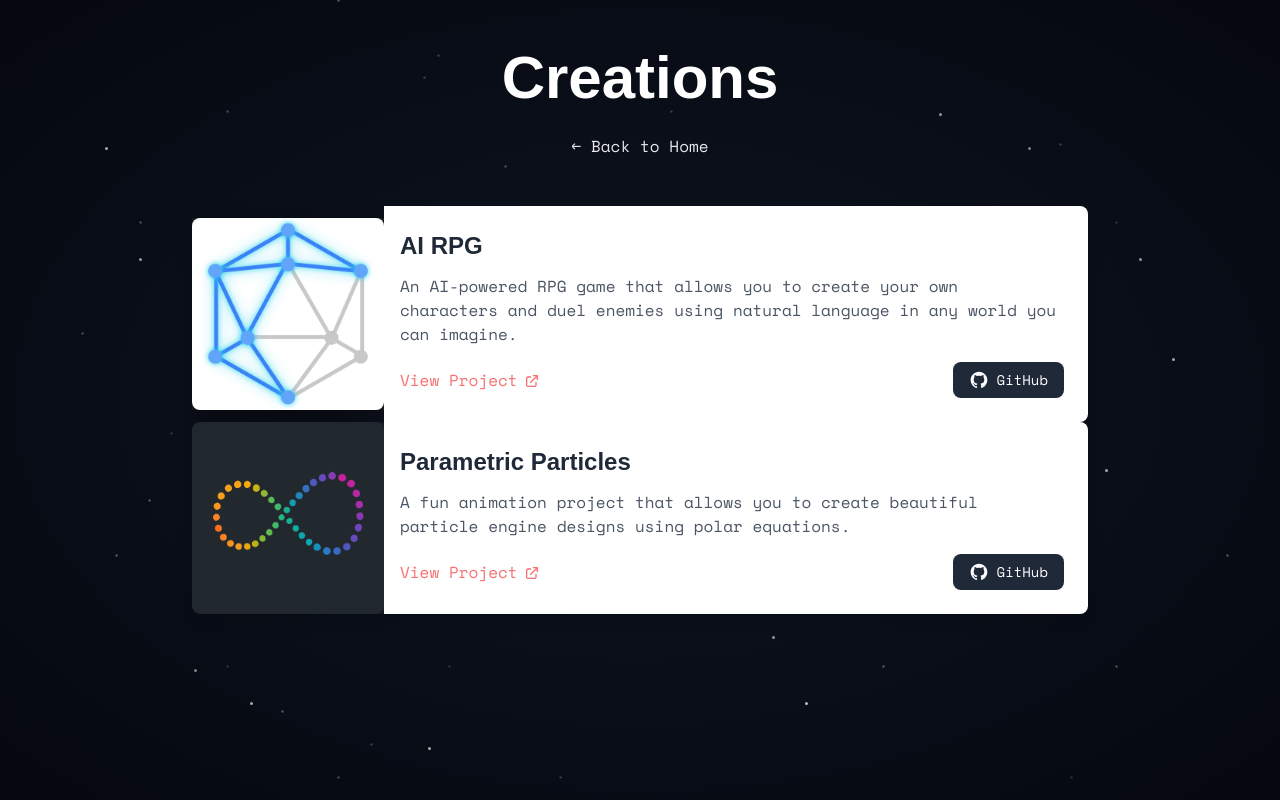
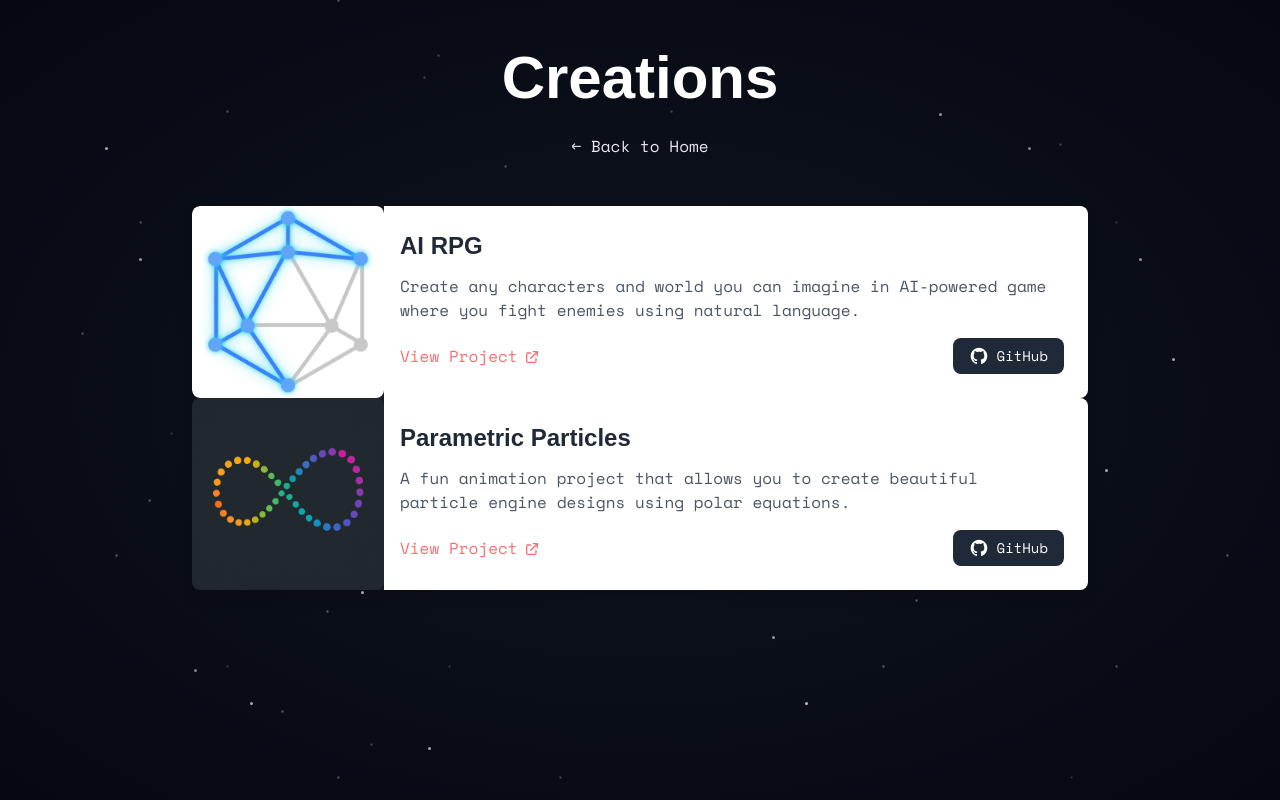
Before and after one commit to KRSpinelli/new-anchor-site, a website: page projects/index.html in a window 1280 px wide. Drawn offline with Linux system fonts and the light colour scheme; a web font is replaced by a local one.

Commit message:
Change to card text

```diff
--- a/projects/index.html
+++ b/projects/index.html
@@ -264,8 +264,8 @@
                 </div>
                 <div class="bg-white p-6 md:pl-4 flex-1 min-h-0 overflow-hidden">
                     <h3 class="text-2xl font-bold text-gray-800 mb-3">AI RPG</h3>
-                    <p class="text-gray-600 mb-3">An AI-powered RPG game that allows you to create your own characters
-                        and duel enemies using natural language in any world you can imagine.</p>
+                    <p class="text-gray-600 mb-3">Create any characters and world you can imagine in AI-powered game
+                        where you fight enemies using natural language.</p>
                     <div class="flex items-center gap-4 mt-4 justify-between">
                         <a href="/projects/ai-rpg/" target="_blank"
                             class="!text-red-400 hover:!text-red-600 transition-colors inline-flex items-center gap-1"
```
